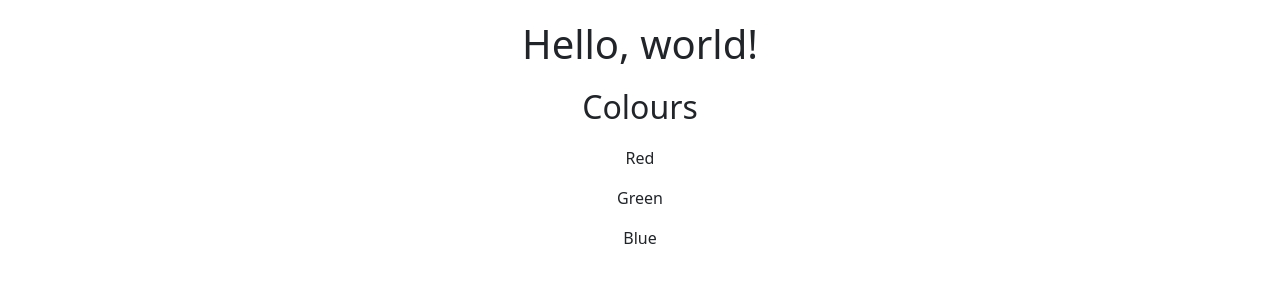
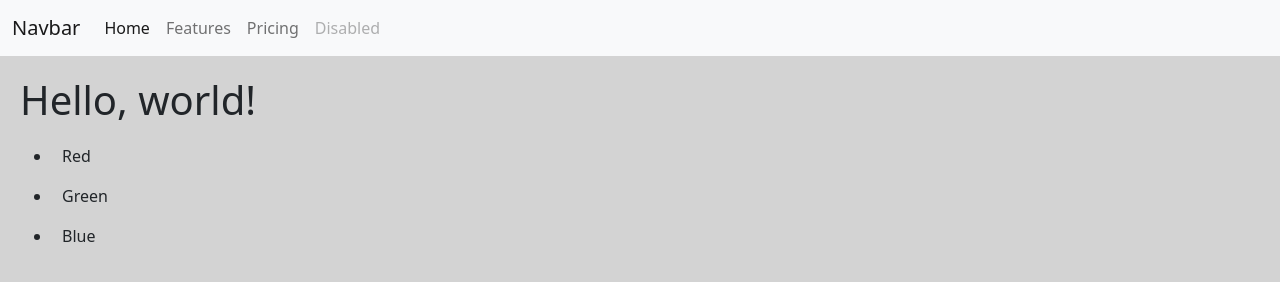
Before and after one commit to tameTNT/mdxw73.github.io, a plain HTML site: page index.html in a window 1280 px wide. Drawn offline with nearby package versions, Linux system fonts and the light colour scheme.

Commit message:
added stylesheet and nav bar

```diff
--- a/index.html
+++ b/index.html
@@ -8,25 +8,47 @@
     <!-- Bootstrap CSS -->
     <link href="https://cdn.jsdelivr.net/npm/bootstrap@5.1.3/dist/css/bootstrap.min.css" rel="stylesheet" integrity="sha384-1BmE4kWBq78iYhFldvKuhfTAU6auU8tT94WrHftjDbrCEXSU1oBoqyl2QvZ6jIW3" crossorigin="anonymous">
 
+    <link href="style.css" rel="stylesheet">
     <title>Hello, world!</title>
-
-    <style>
-      body {text-align: center; margin-top: 20px;}
-      h2 {margin-top: 20px;}
-      .colors {margin-top: 20px;}
-      span {padding: 10px; border-radius: 10px;}
-      #red span:hover {background-color:red; color:white;}
-      #green span:hover {background-color:green; color:white;}
-      #blue span:hover {background-color:blue; color:white;}
-    </style>
   </head>
   <body>
-    <h1>Hello, world!</h1>
-    <h2>Colours</h2>
-    <div class="colors">
-      <p id="red"><span>Red</span></p>
-      <p id="green"><span>Green</span></p>
-      <p id="blue"><span>Blue</span></p>
+    <!-- Nav bar -->
+    <nav class="navbar navbar-expand-lg navbar-light bg-light">
+      <div class="container-fluid">
+        <a class="navbar-brand" href="#">Navbar</a>
+        <button class="navbar-toggler" type="button" data-bs-toggle="collapse" data-bs-target="#navbarNav" aria-controls="navbarNav" aria-expanded="false" aria-label="Toggle navigation">
+          <span class="navbar-toggler-icon"></span>
+        </button>
+        <div class="collapse navbar-collapse" id="navbarNav">
+          <ul class="navbar-nav">
+            <li class="nav-item">
+              <a class="nav-link active" aria-current="page" href="#">Home</a>
+            </li>
+            <li class="nav-item">
+              <a class="nav-link" href="#">Features</a>
+            </li>
+            <li class="nav-item">
+              <a class="nav-link" href="#">Pricing</a>
+            </li>
+            <li class="nav-item">
+              <a class="nav-link disabled" href="#" tabindex="-1" aria-disabled="true">Disabled</a>
+            </li>
+          </ul>
+        </div>
+      </div>
+    </nav>
+
+    <!-- Header -->
+    <div class="container-fluid mt-3"></div>
+    <div class="header">
+      <h1>Hello, world!</h1>
+      <div class="colors">
+        <ul>
+          <li id="red"><span>Red</span></p>
+          <li id="green"><span>Green</span></p>
+          <li id="blue"><span>Blue</span></p>
+        </ul>
+      </div>
     </div>
 
     <!-- Bootstrap Bundle with Popper -->
--- /dev/null
+++ b/style.css
@@ -0,0 +1,25 @@
+body {
+    background-color: lightgray;
+}
+.header {
+    margin: 20px;
+}
+.colors {
+    margin-top: 20px;
+}
+span {
+    padding: 10px;
+    border-radius: 10px;
+}
+#red span:hover {
+    background-color:red;
+    color:white;
+}
+#green span:hover {
+    background-color:green;
+    color:white;
+}
+#blue span:hover {
+    background-color:blue;
+    color:white;
+}
```
